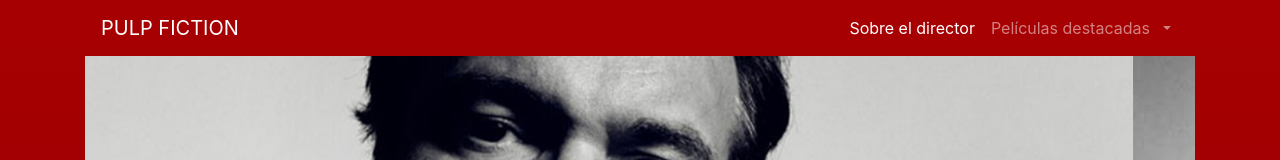
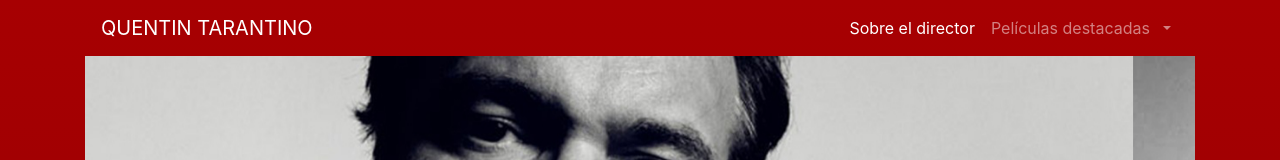
Before and after one commit to claudiamortiz2005-dev/TarantinoFilms, a plain HTML site: page index.html in a window 1280 px wide. Shown: the top 160 px of the page. Drawn offline with Linux system fonts and the light colour scheme.

Commit message:
Update index.html

```diff
--- a/index.html
+++ b/index.html
@@ -4,7 +4,7 @@
     <meta charset="utf-8">
 	<meta http-equiv="X-UA-Compatible" content="IE=edge">
 	<meta name="viewport" content="width=device-width, initial-scale=1">
-    <title>Pulp Fiction</title>
+    <title>Tarantino Films</title>
 	<link rel= "icon" type="image/png" href="images/favicon.png"
     <!-- Bootstrap -->
 	<link href="css/bootstrap-4.4.1.css" rel="stylesheet">
@@ -13,7 +13,7 @@
   <body>
   	<div class="container-fluid fondopaginatarantino">
   	  <div class="container">
-  	    <nav class="navbar navbar-expand-lg navbar-light navbar-dark"> <a class="navbar-brand" href="#">PULP FICTION</a>
+  	    <nav class="navbar navbar-expand-lg navbar-light navbar-dark"> <a class="navbar-brand" href="#">QUENTIN TARANTINO</a>
   	      <button class="navbar-toggler" type="button" data-toggle="collapse" data-target="#navbarSupportedContent1" aria-controls="navbarSupportedContent1" aria-expanded="false" aria-label="Toggle navigation"> <span class="navbar-toggler-icon"></span> </button>
   	      <div class="collapse navbar-collapse" id="navbarSupportedContent1">
   	        <ul class="navbar-nav ml-auto">
```
